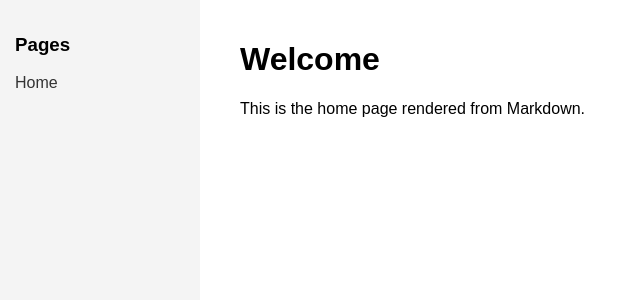
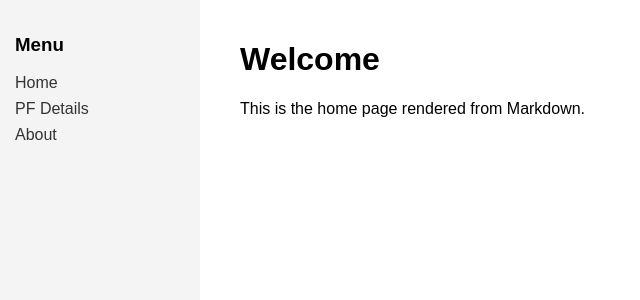
Before and after one commit to lmntix/lmntix.github.io, a Jekyll site: the page built from index.md, in a window 1280 px wide. Shown: the top 300 px of the page, without its empty margins (0-640 px from the left). Built offline with Jekyll 4.4.1, drawn with Linux system fonts in a browser that asks for light colours.

Commit message:
Update default.html

```diff
--- a/_layouts/default.html
+++ b/_layouts/default.html
@@ -6,37 +6,34 @@
   <style>
     body { margin: 0; font-family: Arial, sans-serif; }
     aside {
-      position: fixed;
+      position: fixed;      /* stays fixed on scroll */
       top: 0;
       left: 0;
       width: 200px;
-      height: 100%;
+      height: 100vh;        /* full viewport height */
       background: #f4f4f4;
       padding: 15px;
       box-sizing: border-box;
-      overflow-y: auto;
     }
     aside ul { list-style: none; padding: 0; margin: 0; }
     aside li { margin-bottom: 8px; }
     aside a { text-decoration: none; color: #333; }
     main {
-      margin-left: 220px;
+      margin-left: 220px;   /* leave space for sidebar */
       padding: 20px;
     }
   </style>
 </head>
 <body>
   <aside>
-    <h3>Pages</h3>
+    <h3>Menu</h3>
     <ul>
-      {% assign md_pages = site.pages | where_exp: "p", "p.path contains '.md'" %}
-      {% for p in md_pages %}
-        {% if p.title and p.url != "/" %}
-          <li><a href="{{ p.url }}">{{ p.title }}</a></li>
-        {% endif %}
-      {% endfor %}
+      <li><a href="{{ '/' | relative_url }}">Home</a></li>
+      <li><a href="{{ '/pf' | relative_url }}">PF Details</a></li>
+      <li><a href="{{ '/about' | relative_url }}">About</a></li>
     </ul>
   </aside>
+
   <main>
     {{ content }}
   </main>
```
